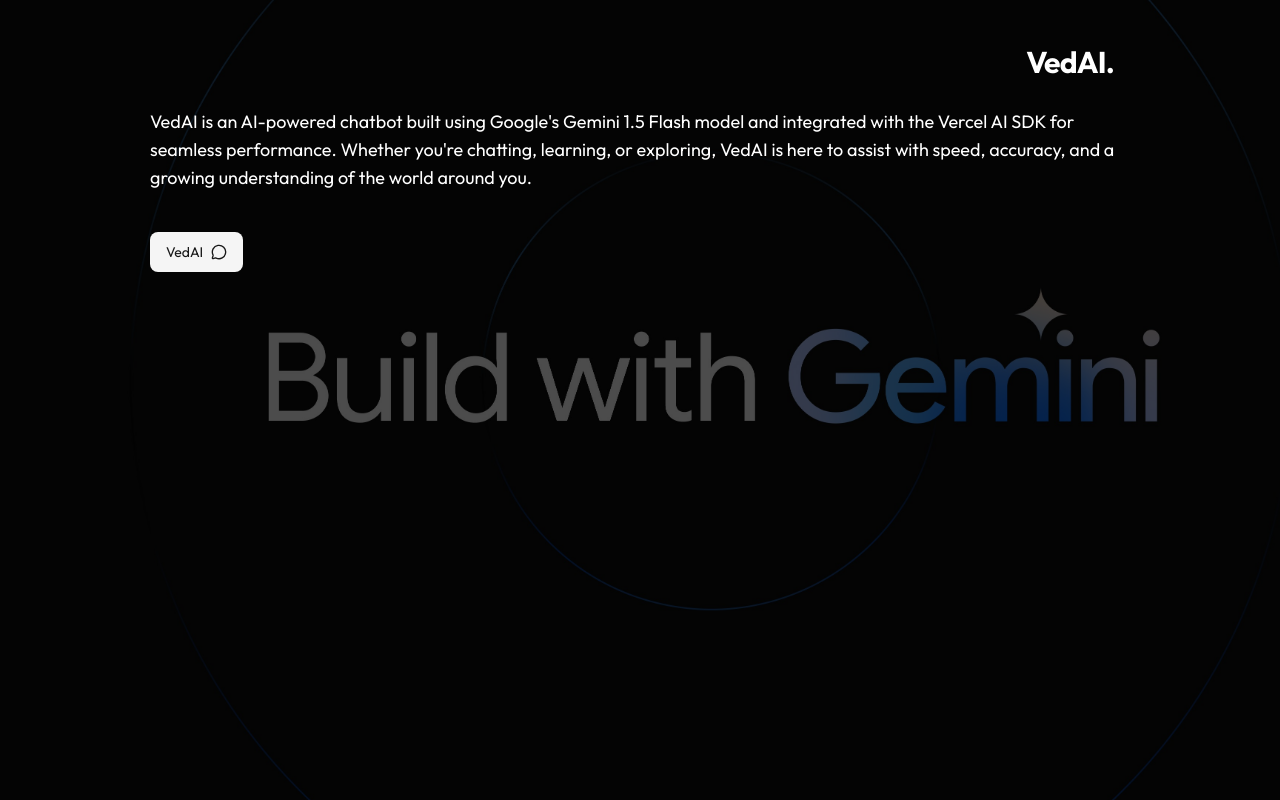
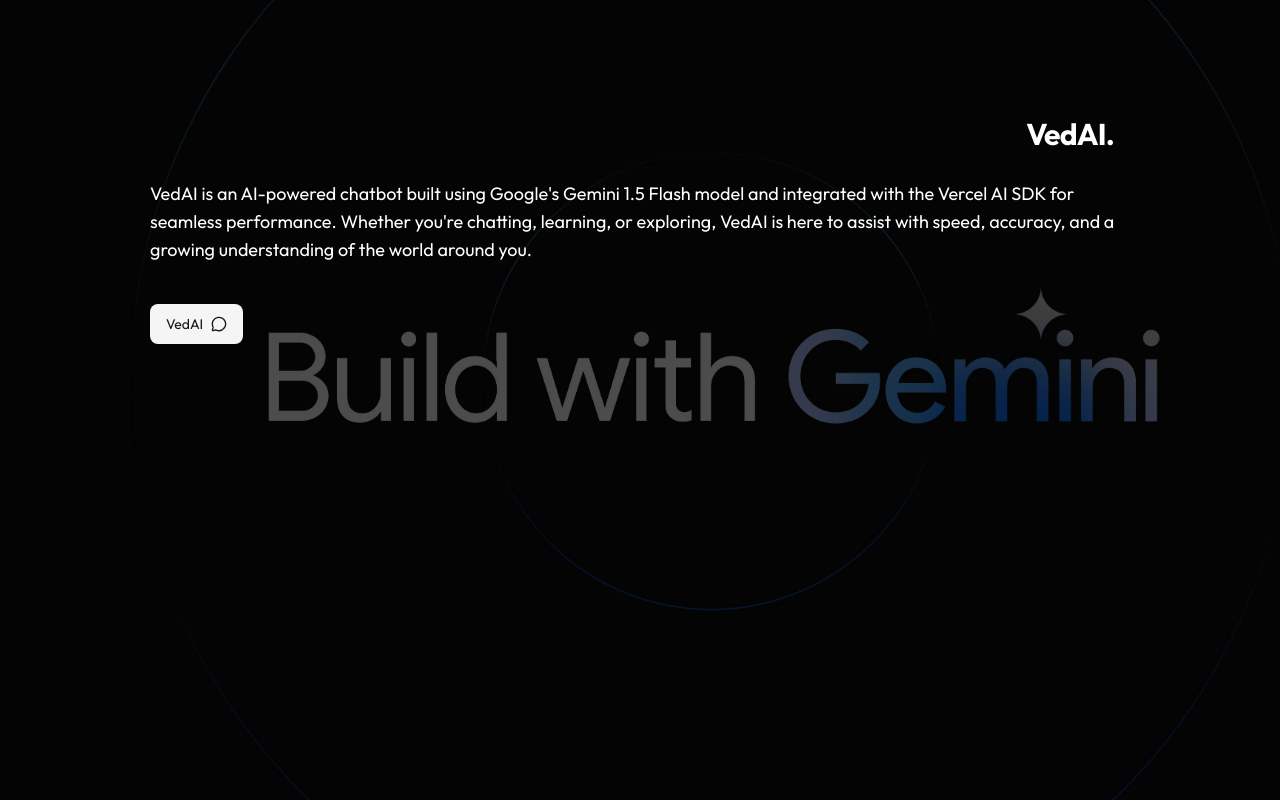
Before and after one commit to TilakRathoure/VedAI, a Next.js app: page / in a window 1280 px wide. Built offline with nearby package versions, Linux system fonts and the light colour scheme.

Commit message:
fix page layout

```diff
--- a/app/page.tsx
+++ b/app/page.tsx
@@ -46,7 +46,7 @@
         priority
       />
 
-      <div className="md:px-[100px] lg:px-[150px] px-8 py-7 bg-black/70 min-h-screen">
+      <div className="md:px-[100px] lg:px-[150px] px-8 py-[100px] bg-black/70 min-h-screen">
         <AnimatePresence>
           {chat && (
             <motion.div
```
